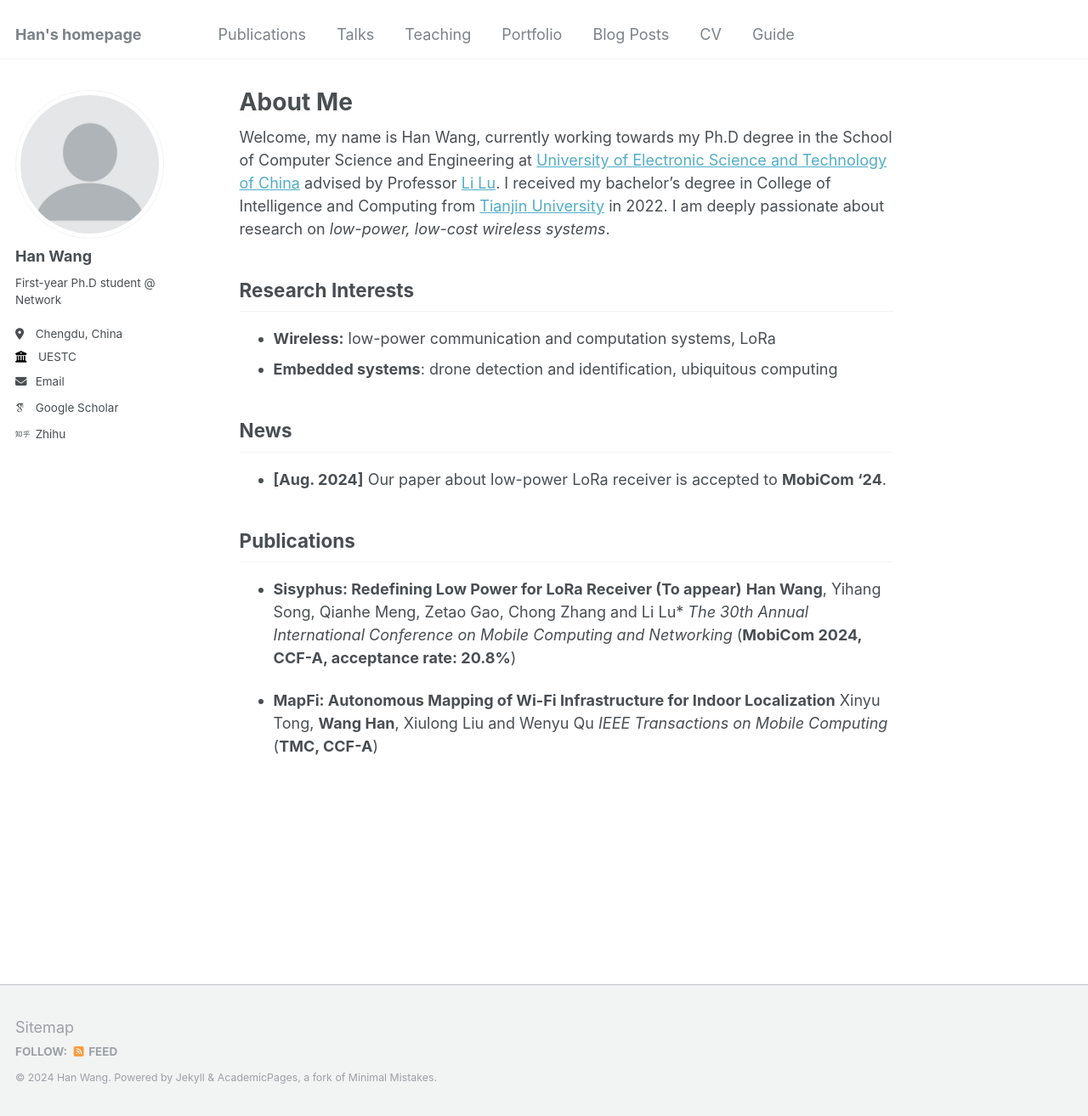
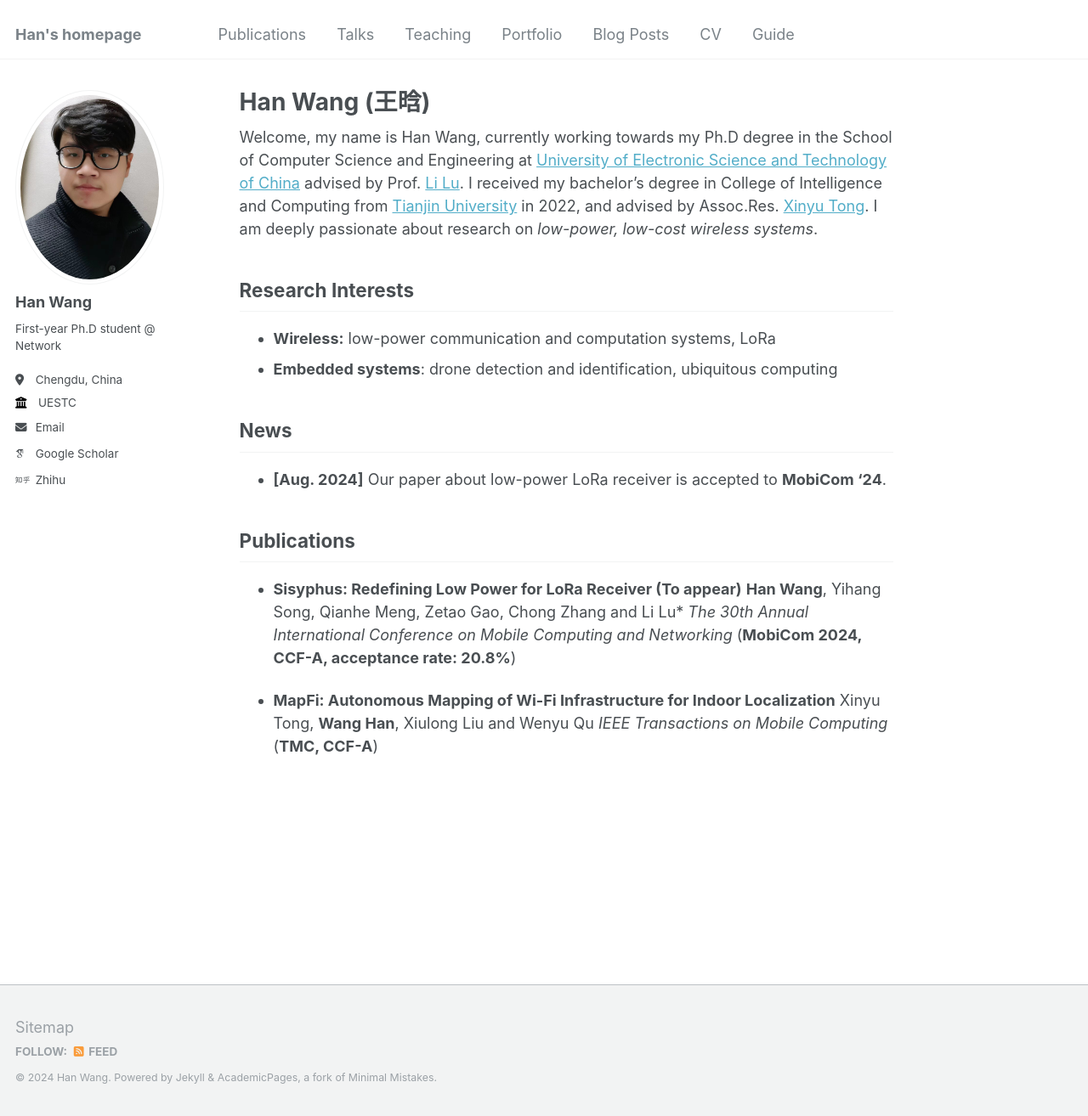
Before and after one commit to hwang620/hwang620.github.io, a Jekyll site: the page built from _pages/about.md, in a window 1280 px wide and 1314 px high. Shown: the whole window at 85% size. Built offline with Jekyll 4.4.1, drawn with Linux system fonts in a browser that asks for light colours; some web fonts are replaced.

Commit message:
update about.md

```diff
--- a/_pages/about.md
+++ b/_pages/about.md
@@ -1,13 +1,13 @@
 ---
 permalink: /
-title: "About Me"
+title: "Han Wang (王晗)"
 author_profile: true
 redirect_from:
   - /about/
   - /about.html
 ---
 
-Welcome, my name is Han Wang, currently working towards my Ph.D degree in the School of Computer Science and Engineering at [University of Electronic Science and Technology of China](https://en.uestc.edu.cn/) advised by Professor [Li Lu](https://www.en.scse.uestc.edu.cn/info/1085/2182.htm). I received my bachelor's degree in College of Intelligence and Computing from [Tianjin University](https://www.tju.edu.cn/english/index.htm) in 2022. I am deeply passionate about research on *low-power, low-cost wireless systems*.
+Welcome, my name is Han Wang, currently working towards my Ph.D degree in the School of Computer Science and Engineering at [University of Electronic Science and Technology of China](https://en.uestc.edu.cn/) advised by Prof. [Li Lu](https://www.en.scse.uestc.edu.cn/info/1085/2182.htm). I received my bachelor's degree in College of Intelligence and Computing from [Tianjin University](https://www.tju.edu.cn/english/index.htm) in 2022, and advised by Assoc.Res. [Xinyu Tong](http://cic.tju.edu.cn/faculty/tongxinyu/index.html). I am deeply passionate about research on *low-power, low-cost wireless systems*.
 
 ## Research Interests
 
```
Also changed, not shown: images/profile.png.
